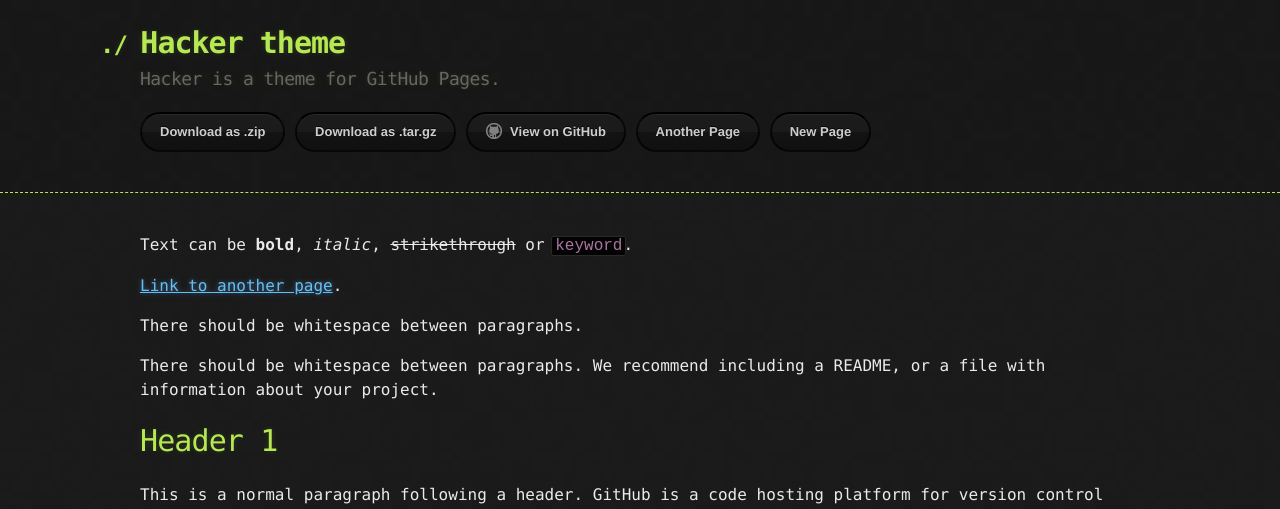
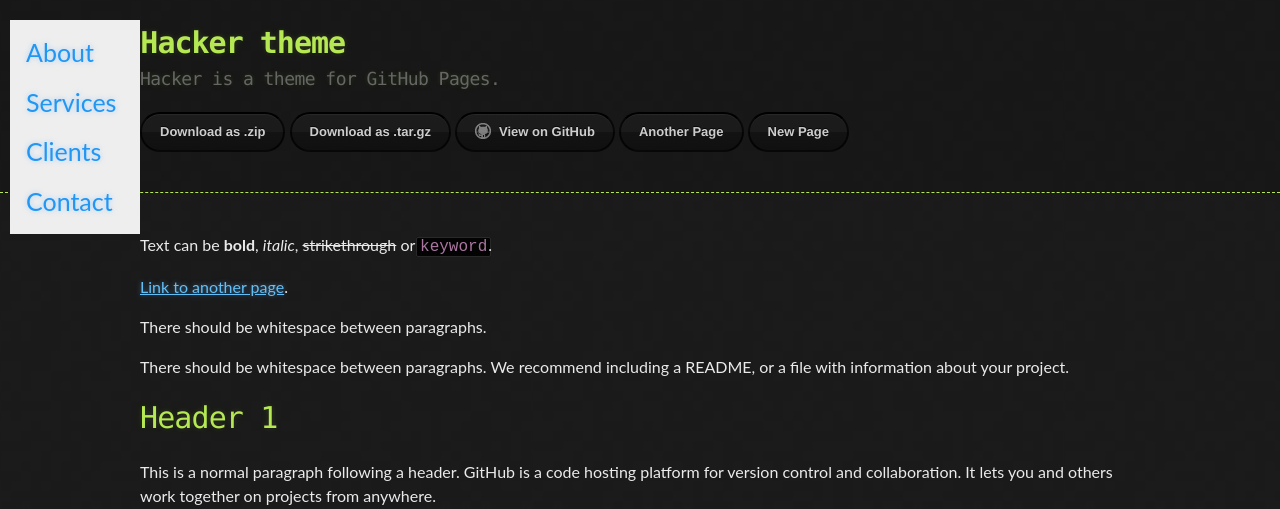
Before and after one commit to kode2go/python2go, a Jekyll site: the page built from index.md, in a window 1280 px wide. Shown: the top 509 px of the page. Built offline with Jekyll 4.4.1, drawn with Linux system fonts in a browser that asks for light colours.

Commit message:
Update default.html

```diff
--- a/_layouts/default.html
+++ b/_layouts/default.html
@@ -6,6 +6,46 @@
     <meta name="viewport" content="width=device-width, initial-scale=1">
     <link rel="stylesheet" href="{{ '/assets/css/style.css?v=' | append: site.github.build_revision | relative_url }}">
     {% include head-custom.html %}
+
+    <style>
+body {
+  font-family: "Lato", sans-serif;
+}
+
+.sidenav {
+  width: 130px;
+  position: fixed;
+  z-index: 1;
+  top: 20px;
+  left: 10px;
+  background: #eee;
+  overflow-x: hidden;
+  padding: 8px 0;
+}
+
+.sidenav a {
+  padding: 6px 8px 6px 16px;
+  text-decoration: none;
+  font-size: 25px;
+  color: #2196F3;
+  display: block;
+}
+
+.sidenav a:hover {
+  color: #064579;
+}
+
+.main {
+  margin-left: 140px; /* Same width as the sidebar + left position in px */
+  font-size: 28px; /* Increased text to enable scrolling */
+  padding: 0px 10px;
+}
+
+@media screen and (max-height: 450px) {
+  .sidenav {padding-top: 15px;}
+  .sidenav a {font-size: 18px;}
+}
+</style>
 
 {% seo %}
   </head>
@@ -33,6 +73,14 @@
 
     <div class="container">
       <section id="main_content">
+
+        <div class="sidenav">
+  <a href="#about">About</a>
+  <a href="#services">Services</a>
+  <a href="#clients">Clients</a>
+  <a href="#contact">Contact</a>
+</div>
+
         {{ content }}
       </section>
     </div>
```
